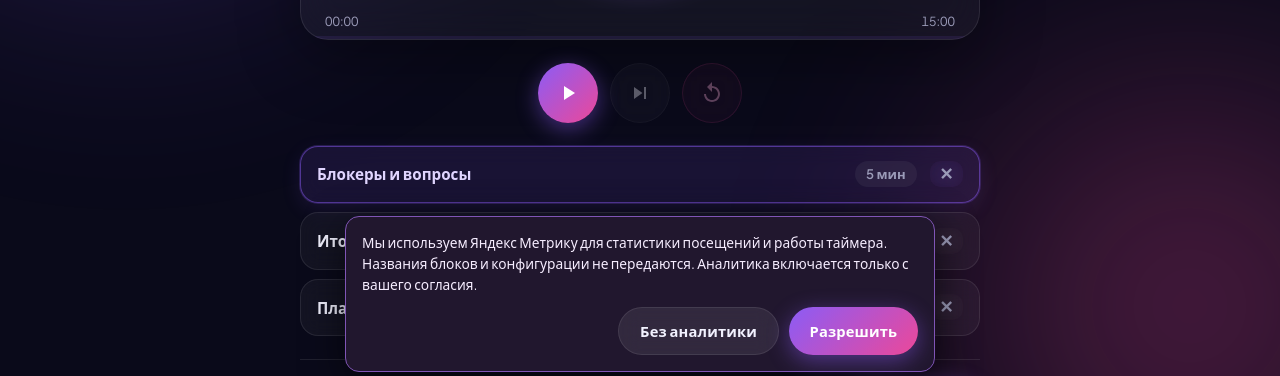
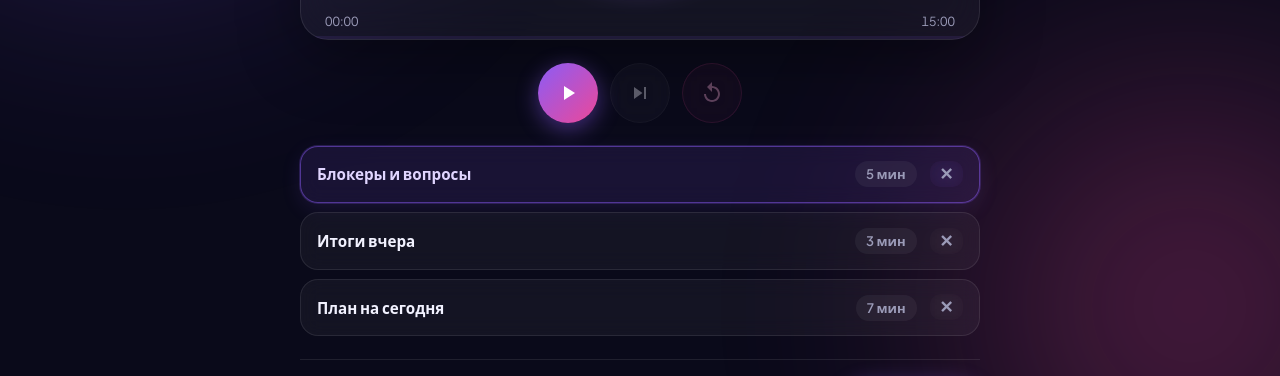
Before and after one commit to antonodintsov/timeblocks, a plain HTML site: page index.html in a window 1280 px wide. Shown: the part 414-790 px from the top of the page. Drawn offline with Linux system fonts and the light colour scheme.

Commit message:
ya.metrika no banner

```diff
--- a/analytics.js
+++ b/analytics.js
@@ -1,16 +1,10 @@
-/* Яндекс Метрика: счётчик загружается только после согласия. */
+/* Яндекс Метрика: автоматическая загрузка без баннера. */
 (function () {
   'use strict';
   const ID = 114508897;
-  const KEY = 'chronoblock:analytics-consent:v1';
-  const banner = document.getElementById('analyticsConsent');
-  const accept = document.getElementById('analyticsAccept');
-  const decline = document.getElementById('analyticsDecline');
-  let enabled = false;
-  const pending = [];
   const validGoals = new Set(['meeting_start','meeting_pause','meeting_resume','meeting_complete','meeting_restart','block_skip','block_add','block_delete','config_import','config_export','config_reset','share_create']);
   function send(name, params) {
-    if (!enabled || !validGoals.has(name)) return;
+    if (!validGoals.has(name)) return;
     const safe = {};
     for (const key of ['duration_seconds','planned_seconds','blocks_count']) {
       if (Number.isFinite(params?.[key])) safe[key] = Math.max(0, Math.min(86400, Math.round(params[key])));
@@ -19,8 +13,6 @@
   }
   window.ChronoAnalytics = { goal: send };
   function activate() {
-    if (enabled) return;
-    enabled = true;
     // Яндекс Метрика: отложенный просмотр, без записи экрана и кликов.
     (function(m,e,t,r,i,k,a){
       m[i]=m[i]||function(){(m[i].a=m[i].a||[]).push(arguments)};
@@ -31,17 +23,5 @@
     // URL без query и hash: конфигурации по ссылке не передаются в Метрику.
     window.ym(ID, 'hit', window.location.origin + window.location.pathname, { title: 'Хроноблок' });
   }
-  let consent = null;
-  try { consent = localStorage.getItem(KEY); } catch (_) {}
-  if (consent === 'yes') activate();
-  else if (consent !== 'no' && banner) banner.hidden = false;
-  if (accept) accept.addEventListener('click', () => {
-    try { localStorage.setItem(KEY, 'yes'); } catch (_) {}
-    banner.hidden = true;
-    activate();
-  });
-  if (decline) decline.addEventListener('click', () => {
-    try { localStorage.setItem(KEY, 'no'); } catch (_) {}
-    banner.hidden = true;
-  });
+  activate();
 })();
--- a/index.html
+++ b/index.html
@@ -92,13 +92,6 @@
     </div>
   </div>
 
-  <aside id="analyticsConsent" class="analytics-consent" hidden role="region" aria-label="Настройки аналитики">
-    <p>Мы используем Яндекс Метрику для статистики посещений и работы таймера. Названия блоков и конфигурации не передаются. Аналитика включается только с вашего согласия.</p>
-    <div class="analytics-consent-actions">
-      <button id="analyticsDecline" type="button">Без аналитики</button>
-      <button id="analyticsAccept" type="button" class="primary">Разрешить</button>
-    </div>
-  </aside>
   <script src="analytics.js"></script>
   <script src="options.js"></script>
   <script src="config.js"></script>
--- a/style.css
+++ b/style.css
@@ -821,11 +821,3 @@ button.danger:hover:not(:disabled) {
     max-width: none;
   }
 }
-
-/* Необязательная аналитика: согласие без перекрытия основного интерфейса. */
-.analytics-consent[hidden] { display: none; }
-.analytics-consent { position: fixed; bottom: 14px; left: 50%; transform: translateX(-50%); width: min(94vw, 590px); z-index: 1100; padding: 16px; border: 1px solid #8055b6; border-radius: 14px; background: #21172e; color: #f6edff; box-shadow: 0 12px 40px #0009; }
-.analytics-consent p { margin: 0 0 12px; font-size: .86rem; line-height: 1.5; }
-.analytics-consent-actions { display: flex; gap: 10px; justify-content: flex-end; }
-.analytics-consent-actions button { min-width: 120px; }
-@media(max-width: 420px) { .analytics-consent-actions button { flex: 1; min-width: 0; } }
```
